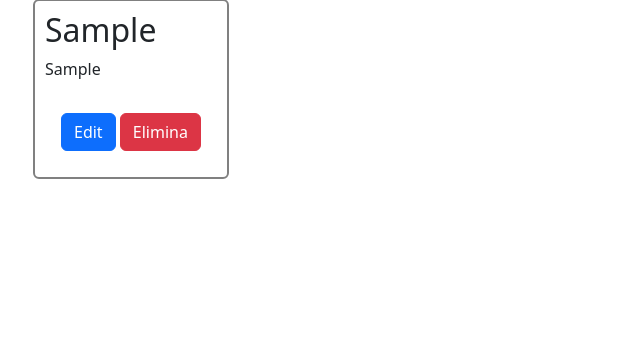
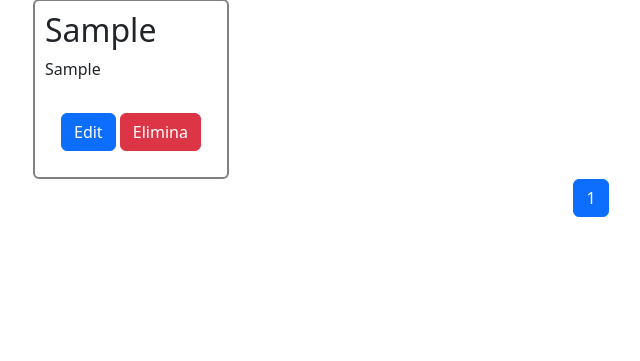
Before and after one commit to AnnaEscrisa/Practica4, a PHP site: page / in a window 1280 px wide. Shown: the part 135-496 px from the top of the page, without its empty margins (49-689 px from the left). Run offline with PHP 8.4, Linux system fonts and the light colour scheme; tables that the repository leaves empty or names only in its code hold one stand-in row (values such as "Sample post").

Commit message:
pagination works, style works

```diff
--- /dev/null
+++ b/controller/pagination.controller.php
@@ -0,0 +1,22 @@
+<?php
+
+$max_articles = 5;
+
+// si hi ha items, els dividira en grups de la quantitat especificada a $max
+// i retornarà un array
+function paginationChunks($max, $items)
+{
+    return $items ? array_chunk($items, $max) : "";
+}
+
+$articlesMostrats = paginationChunks($max_articles, $articles);
+
+
+$currentPage = $_GET['page'] ?? 1;
+$nextPage = $currentPage + 1;
+$previousPage = $currentPage - 1;
+$totalPages = $articlesMostrats ? count($articlesMostrats) : 0;
+$previousClass = $previousPage == 0 ? 'hidden' : '';
+$nextClass = $nextPage == $totalPages + 1 ? "hidden" : '';
+
+?>
--- a/index.php
+++ b/index.php
@@ -1,9 +1,9 @@
 <?php
 //Anna Escribano
 
-
 require 'controller/message.controller.php';
 require 'controller/home.controller.php';
+include 'controller/pagination.controller.php';
 include 'view/home.vista.php';
 
 ?>
--- a/public/styles/styles.css
+++ b/public/styles/styles.css
@@ -7,6 +7,15 @@
 .nav-link:hover {
     background-color: aqua;
     color: black;
+}
+
+/********* PAGINATION *******/
+
+section.pages {
+    display: flex;
+    width: 100%;
+    gap: 10px;
+    justify-content: center;
 }
 
 
--- a/view/home.vista.php
+++ b/view/home.vista.php
@@ -4,7 +4,7 @@
 <body>
     <?php include "view/partials/_nav.vista.php"; ?>
     <main class="container">
-        <form action="" method="post" class="home-form">
+        <form action="index.php" method="post" class="home-form">
             <label for="">Buscar article: </label>
             <input class="form-control" type="text" name="buscadorArticle" placeholder="Id de l'article">
             <button class="btn btn-primary" type="submit">Buscar</button>
@@ -12,8 +12,8 @@
         <section class="homeCards">
             <?php
 
-            if (!empty($articles)) {
-                foreach ($articles as $key => $value) {
+            if (!empty($articlesMostrats)) {
+                foreach ($articlesMostrats[$currentPage - 1] as $key => $value) {
                     echo '
                     <article class="card">
                         <h2 class="card-title">' . $value['titol'] . '</h2>
@@ -29,6 +29,27 @@
             }
             ?>
         </section>
+        <section class="pages">
+            <?php
+            if (!empty($articlesMostrats)) {
+
+                echo '
+                <a href="index.php?page=' . $previousPage . '"
+                    class="btn btn-primary ' . $previousClass . '">
+                            Anterior
+                    </a>
+                <a class="btn btn-primary"
+                    href="#" >' .
+                    $currentPage
+                    . '</a>
+                 <a class="btn btn-primary ' . $nextClass . '"
+                    href= "index.php?page=' . $nextPage . '" >
+                        Següent
+                </a>';
+            }
+
+            ?>
+        </section>
     </main>
 </body>
 
```
Also changed, not shown: model/database.model.php (+11 -0 lines), prova.php (added, +7 -0 lines).
